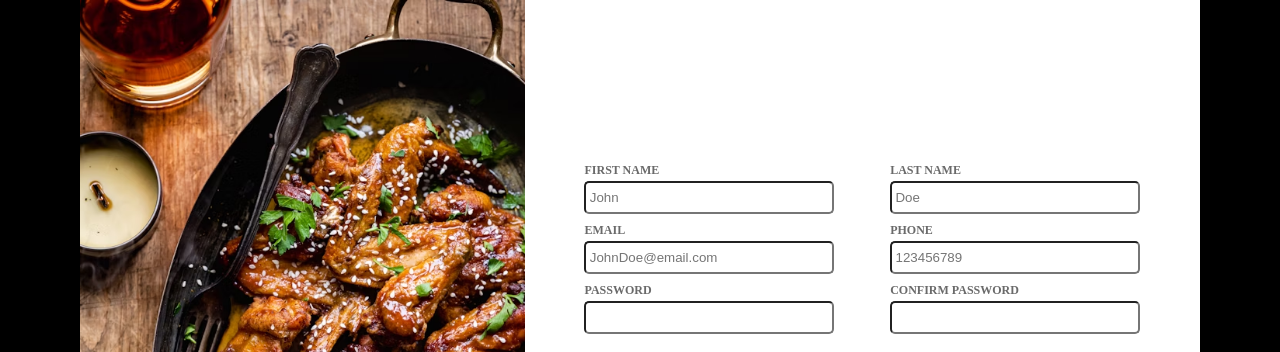
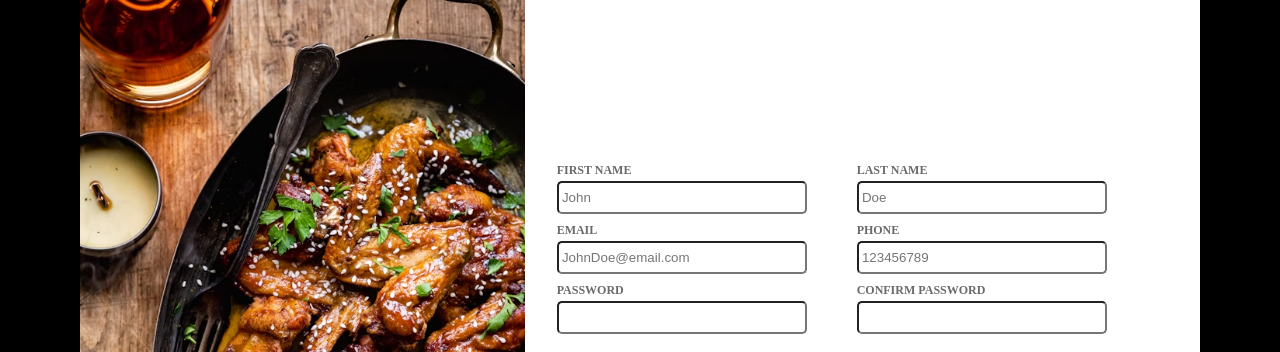
Before and after one commit to sain020/Sign-Up-Form, a plain HTML site: page index.html in a window 1280 px wide. Shown: the top 352 px of the page. Drawn offline with Linux system fonts and the light colour scheme.

Commit message:
Finished positioning top div for form Added log in link to bottom form

```diff
--- a/index.html
+++ b/index.html
@@ -23,7 +23,7 @@
                 </div>
                 <div>
                     <label for="password">PASSWORD</label>
-                    <input type="text" id="password" required>
+                    <input type="password" id="password" required>
                 </div>
             </div>
             <div class="right">
@@ -37,7 +37,7 @@
                 </div>
                 <div>
                     <label for="confirm-password">CONFIRM PASSWORD</label>
-                    <input type="text" id="confirm-password" required>
+                    <input type="password" id="confirm-password" required>
                 </div>
             </div>
         </div>
--- a/style.css
+++ b/style.css
@@ -9,7 +9,8 @@ input{
     height: 2.5em;
     border-radius: 5px;
 
-    width: 250px;
+    width: 100%;
+    max-width: 250px;
 }
 
 body{
@@ -57,11 +58,15 @@ form div.top > div{
 
     display: flex;
     flex-direction: column;
-    align-items: center;
+    align-items: left;
     justify-content: center;
 
     height: 100%;
     width: 50%;
+}
+
+form div.top div.left{
+    max-width: 300px;
 }
 
 form div.top > div > div{
@@ -74,6 +79,8 @@ form div.top > div > div{
     font-size: 0.75em;
     color: rgb(106, 106, 106);
     font-weight: bold;
+
+    width: 90%;
 }
 
 form .bottom{
```
